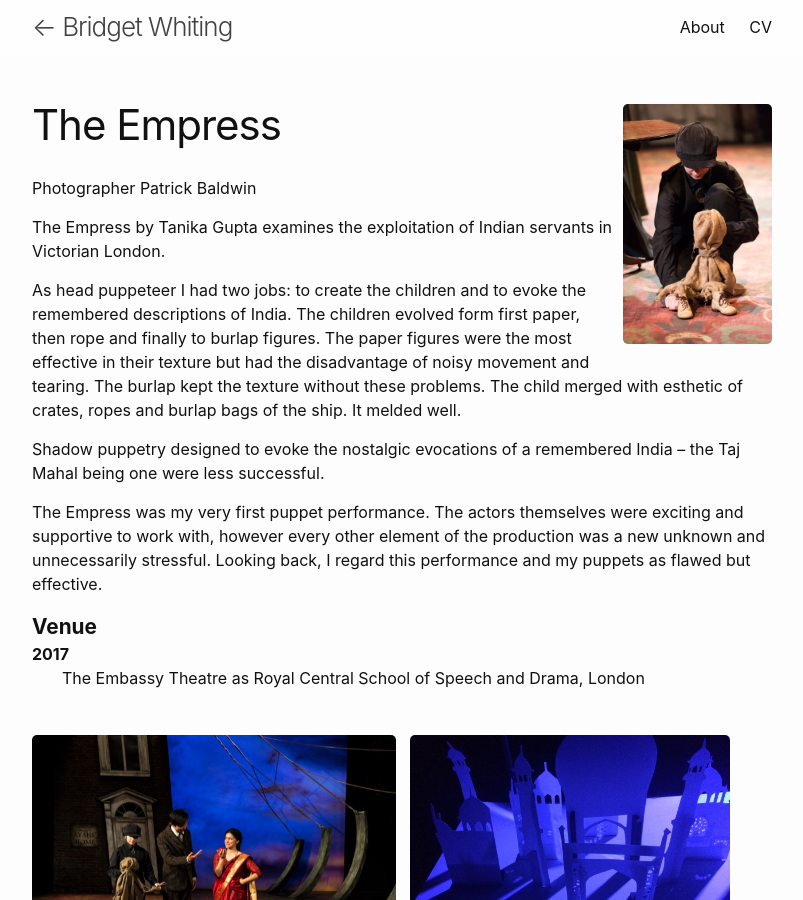
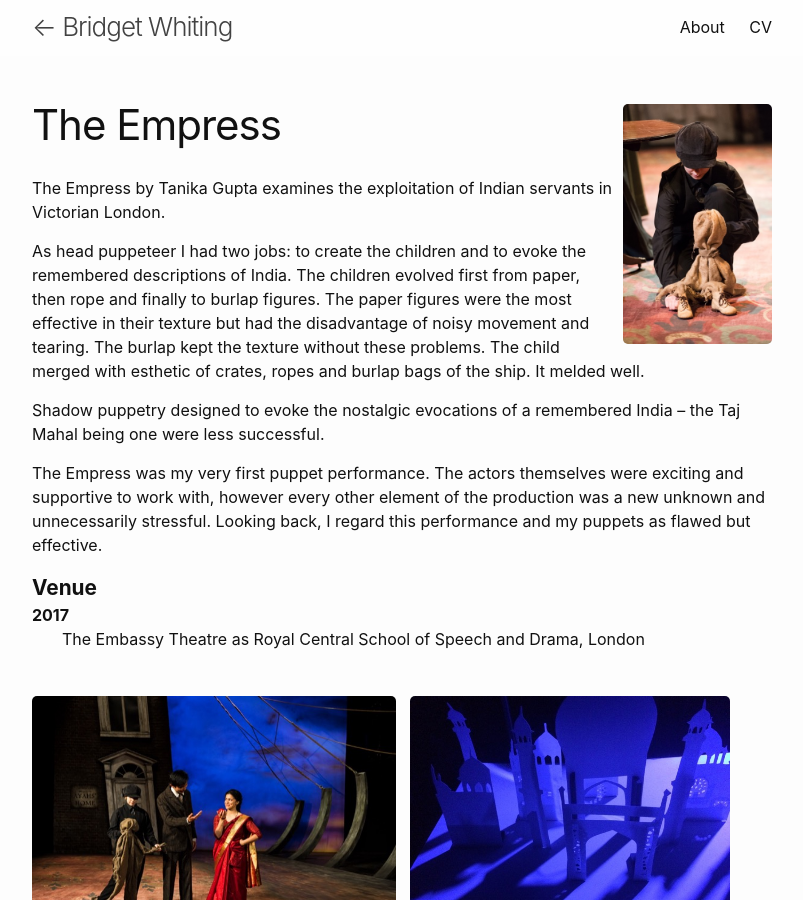
Before and after one commit to markwhiting/bridget, a Jekyll site: the page built from _projects/empress.markdown, in a window 1280 px wide and 900 px high. Shown: the whole window, without its empty margins (238-1041 px from the left). Built offline with Jekyll 4.4.1, drawn with Linux system fonts in a browser that asks for light colours.

```diff
--- a/_projects/empress.markdown
+++ b/_projects/empress.markdown
@@ -5,11 +5,9 @@ start: 2017-04-10
 end: 2017-07-25
 ---
 
-Photographer Patrick Baldwin
-
 The Empress by Tanika Gupta examines the exploitation of Indian servants in Victorian London.
 
-As head puppeteer I had two jobs: to create the children and to evoke the remembered descriptions of India. The children evolved form first paper, then rope and finally to burlap figures. The paper figures were the most effective in their texture but had the disadvantage of noisy movement and tearing. The burlap kept the texture without these problems. The child merged with esthetic of crates, ropes and burlap bags of the ship. It melded well.
+As head puppeteer I had two jobs: to create the children and to evoke the remembered descriptions of India. The children evolved first from paper, then rope and finally to burlap figures. The paper figures were the most effective in their texture but had the disadvantage of noisy movement and tearing. The burlap kept the texture without these problems. The child merged with esthetic of crates, ropes and burlap bags of the ship. It melded well.
 
 Shadow puppetry designed to evoke the nostalgic evocations of a remembered India -- the Taj Mahal being one were less successful.
 
--- a/_projects/frog-and-princess.markdown
+++ b/_projects/frog-and-princess.markdown
@@ -8,7 +8,7 @@ end: 2018-10-19
 The Princess, tired of her life confined within the palace domain - controlled by servants and restricted by etiquette lessons - would prefer to be playing in the mud outside. When her ball bounces over the palace garden walls she is determined to follow it, into the forest where, inevitably she meets the Frog. Do you think they will be friends?
 
 In this project I worked as director's assistant to director Rene Baker.
-A role charged with keeping everything running smoothly: making tea at appropriate moments, recording the process of rehearsal in short films with additional photos of key elements, while striving to capture any practical arrangements or movements to which Baker drew attention. In addition, I noted down lines said by the actor puppeteers and transformed this improvisation into text. I had the satisfying role of making everything just slightly less hectic plus getting access to all the behind scene conversation and observing the directing prosses.
+A role charged with keeping everything running smoothly: making tea at appropriate moments, recording the process of rehearsal in short films with additional photos of key elements, while striving to capture any practical arrangements or movements to which Baker drew attention. In addition, I noted down lines said by the actor puppeteers and transformed this improvisation into text. I had the satisfying role of making everything just slightly less hectic and getting access to all the behind scene conversation and observing the directing process.
 
 ## Director
 
--- a/_projects/the-nose.markdown
+++ b/_projects/the-nose.markdown
@@ -8,7 +8,7 @@ end: 2018-06-17
 <!-- this is a potential header item: background: "image" -->
 
 A Nose on a walk.
-A Nose dissatisfied with its place, firmly secured to the center of a face, decides to go for a walk, to have an adventure. It is an adventure that turns into a chase when the Nose’s owner discovers the flat place where his nose once purched. An adventure of new smells, of floating in a river, meeting a dog and a rather frightening policeman. The Owner of the Nose is on his own journey. Why did my nose leave? Look at all these new places and things I am discovering in my search...
+A Nose dissatisfied with its place, firmly secured to the center of a face, decides to go for a walk, to have an adventure. It is an adventure that turns into a chase when the Nose’s owner discovers the flatness where his nose once purched. An adventure of new smells, of floating in a river, meeting a dog and a rather frightening policeman. The Owner of the Nose is on his own journey. Why did my nose leave? Look at all these new places and things I am discovering in my search...
 The two are reunited in the end, somehow... Do you think they have been changed by the experience?
 
 The Nose, inspired by Gogol’s short story, was devised through a process of material exploration, play and improvisation.
--- a/_projects/violin.markdown
+++ b/_projects/violin.markdown
@@ -9,7 +9,7 @@ Puppet performance devised from Vladimir Mayakovskiy’s poem, “The Violin —
 
 A Violin becomes overworked, its player walks away. Lonely, the Violin does not notice its other half — its soul-mate —emerging from the darkness. She dances. They are finally united.
 
-Wonderful playful poem.
+A wonderfully playful poem.
 
 ## Director and Puppet Maker
 
--- a/about.markdown
+++ b/about.markdown
@@ -6,10 +6,10 @@ permalink: /about
 
 <!-- this is a potential header item: background: "image" -->
 
-Recent graduate of Royal Central School of Speech and Drama form the Puppetry department, Bridget Whiting is am emerging interdisciplinary artist. With an interest in Object Theatre, Foley, Stop-motion and Opera, Bridget seeks internships, residences and collaborations to develop these areas.
+A recent graduate of Royal Central School of Speech and Drama from the Puppetry department, Bridget Whiting is am emerging interdisciplinary artist. With an interest in Object Theatre, Foley, Stop-motion and Opera, Bridget seeks internships, residences and collaborations to develop these areas.
 
 Bridget has collaborated in Slovakia, France and England. She is always eager to travel in order to further connections and experience different cultures.
 
-Apart form theatre Bridget is an avid social dancer. Elements shared in both areas — theatre and dance — are connection, rhythm and Bridget’s deep concentration of cultivating laughter.
+Apart from theatre Bridget is an avid social dancer. Elements shared in both areas — theatre and dance — are connection, rhythm and Bridget’s deep concentration of cultivating laughter.
 
-“Laughter has a deep philosophical meaning, it is one of the essential forms of the truth concerning the world as a whole, concerning history and man; it is a peculiar point of view relative to the world; the world is seen anew, no less (and perhaps more) profoundly than when seen from the serious standpoint. Therefore, laughter is just as admissible in great literature, posing universal problems, as seriousness. Certain essential aspects of the world are accessible only to laughter.” Rabelais and His World —Bahktin
+> “Laughter has a deep philosophical meaning, it is one of the essential forms of the truth concerning the world as a whole, concerning history and man; it is a peculiar point of view relative to the world; the world is seen anew, no less (and perhaps more) profoundly than when seen from the serious standpoint. Therefore, laughter is just as admissible in great literature, posing universal problems, as seriousness. Certain essential aspects of the world are accessible only to laughter.” – **Rabelais and His World —Bahktin**
```
